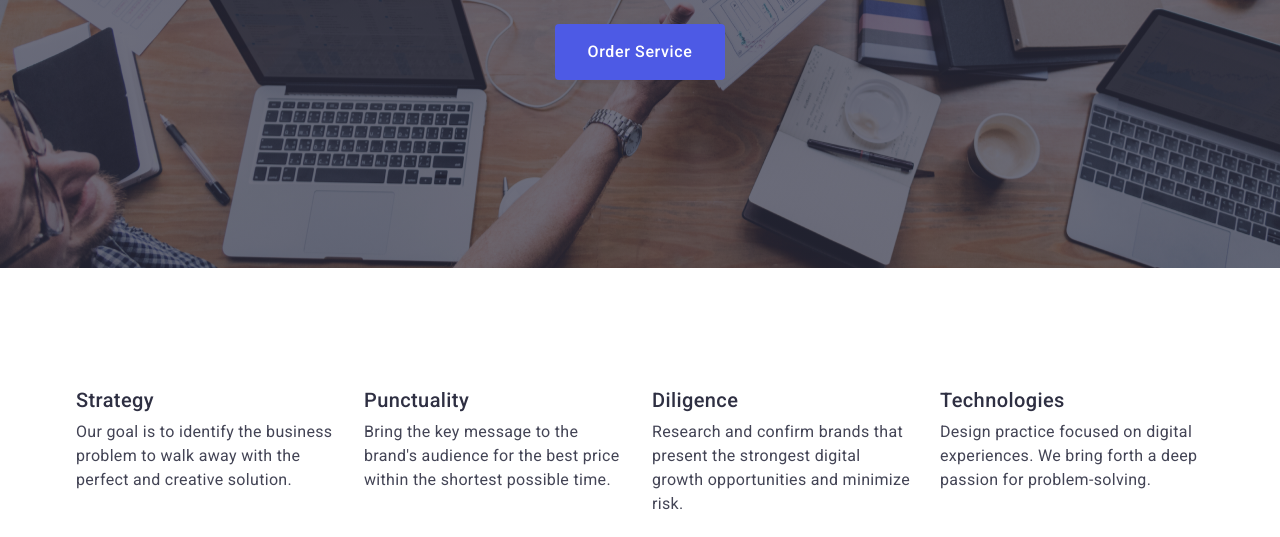
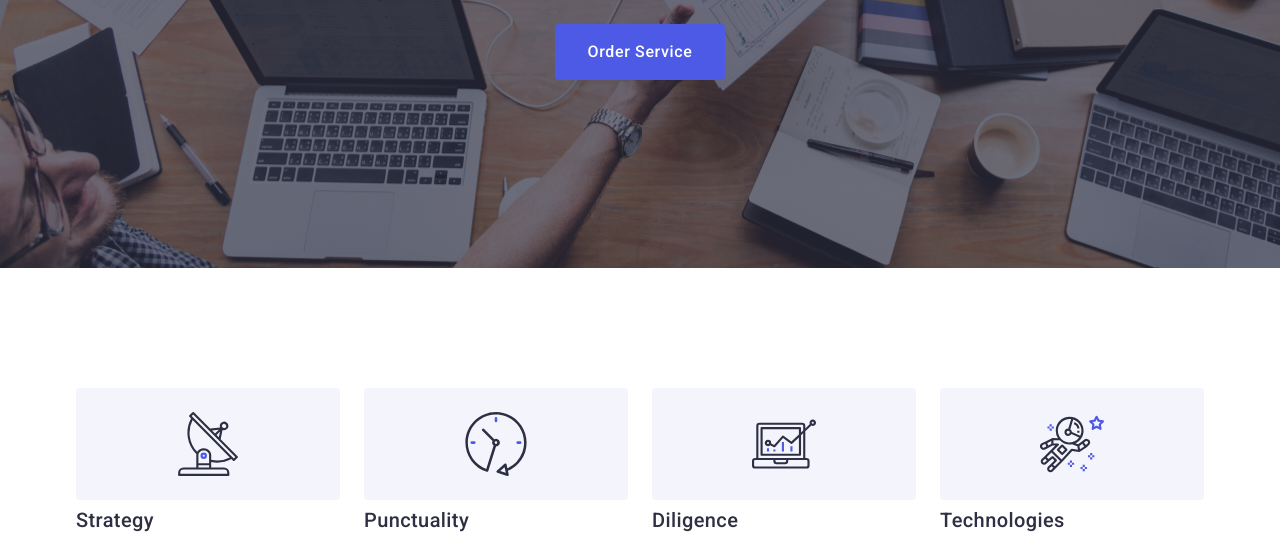
Before and after one commit to Kris-tii/goit-markup-hw-04, a plain HTML site: page index.html in a window 1280 px wide. Shown: the part 406-943 px from the top of the page. Drawn offline with nearby package versions, Linux system fonts and the light colour scheme.

Commit message:
adds svg to the second section

```diff
--- a/css/styles.css
+++ b/css/styles.css
@@ -175,7 +175,25 @@ background: var(--main-blue2-color);
     padding-bottom: 120px;
 }
 
+.section-img{
+    background: #F4F4FD;
+    border-radius: 4px;
+    width: 264px;
+    height: 112px;
+    display: flex;
+    justify-content: center;
+    align-items: center;
+
+}
+
+.section-img-item{
+    display: flex;
+    justify-content: center;
+    align-items: center;
+}
+
 .section-title{
+    margin-top: 8px;
 font-weight: 500;
 font-size: 20px;
 line-height: 1.20;
@@ -367,7 +385,7 @@ color: var(--main-white2-color);
     height: 100%;
     border-radius: 50%;
     display: inline-block;
-    background: rgba(255, 255, 255, 0.1);
+    background: var(--main-blue-color);;
     display: flex;
     align-items: center;
     justify-content: center;
--- a/index.html
+++ b/index.html
@@ -69,6 +69,11 @@
           <h2 hidden class="section-title">information</h2>
           <ul class="section-list list">
             <li class="section-item">
+              <div class="section-img">
+                <svg class="section-img-item" width="64" height="64">
+                  <use href="/section-2.svg#icon-antenna"></use>
+                </svg>
+              </div>
               <h3 class="section-title">Strategy</h3>
               <p class="section-link">
                 Our goal is to identify the business problem to walk away with
@@ -76,6 +81,11 @@
               </p>
             </li>
             <li class="section-item">
+              <div class="section-img">
+                <svg class="section-img-item" width="64" height="64">
+                  <use href="/section-2.svg#icon-clock"></use>
+                </svg>
+              </div>
               <h3 class="section-title">Punctuality</h3>
               <p class="section-link">
                 Bring the key message to the brand's audience for the best price
@@ -83,6 +93,11 @@
               </p>
             </li>
             <li class="section-item">
+              <div class="section-img">
+                <svg class="section-img-item" width="64" height="64">
+                  <use href="/section-2.svg#icon-diagram"></use>
+                </svg>
+              </div>
               <h3 class="section-title">Diligence</h3>
               <p class="section-link">
                 Research and confirm brands that present the strongest digital
@@ -90,6 +105,11 @@
               </p>
             </li>
             <li class="section-item">
+              <div class="section-img">
+                <svg class="section-img-item" width="64" height="64">
+                  <use href="/section-2.svg#icon-astronaut"></use>
+                </svg>
+              </div>
               <h3 class="section-title">Technologies</h3>
               <p class="section-link">
                 Design practice focused on digital experiences. We bring forth a
```
Also changed, not shown: section-2.svg (added).
